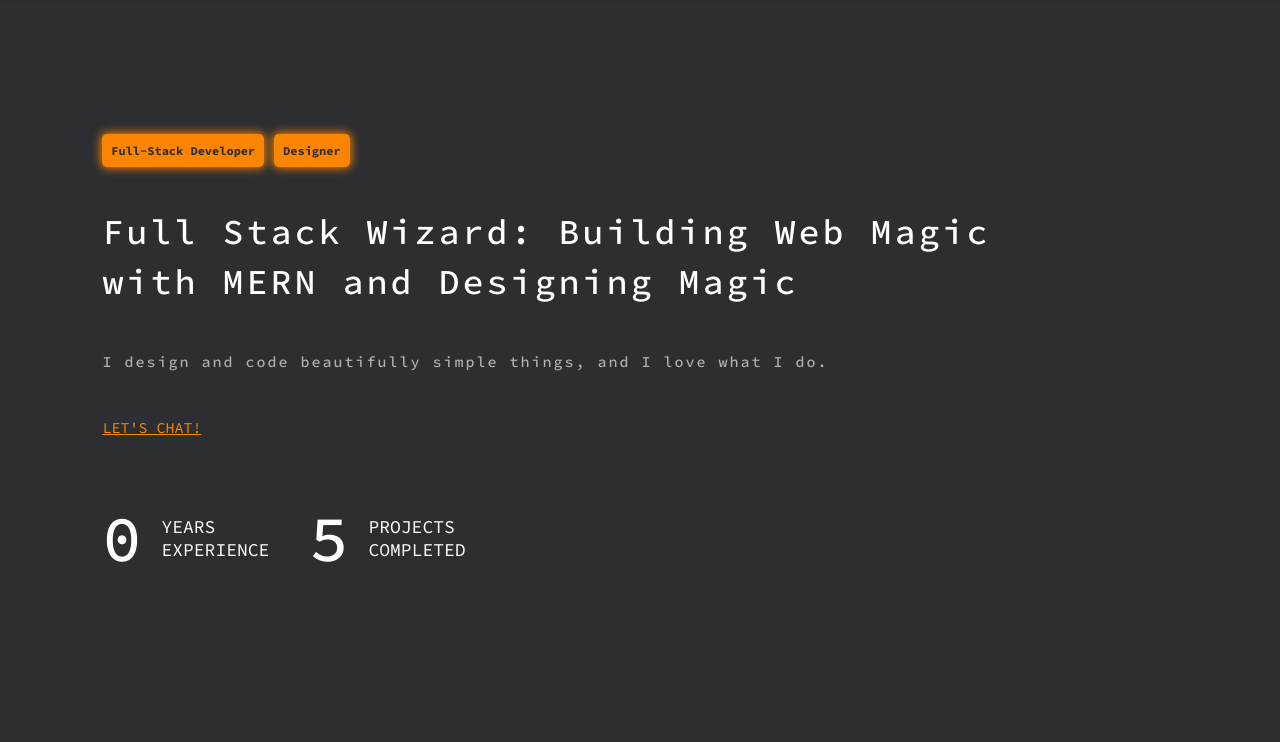
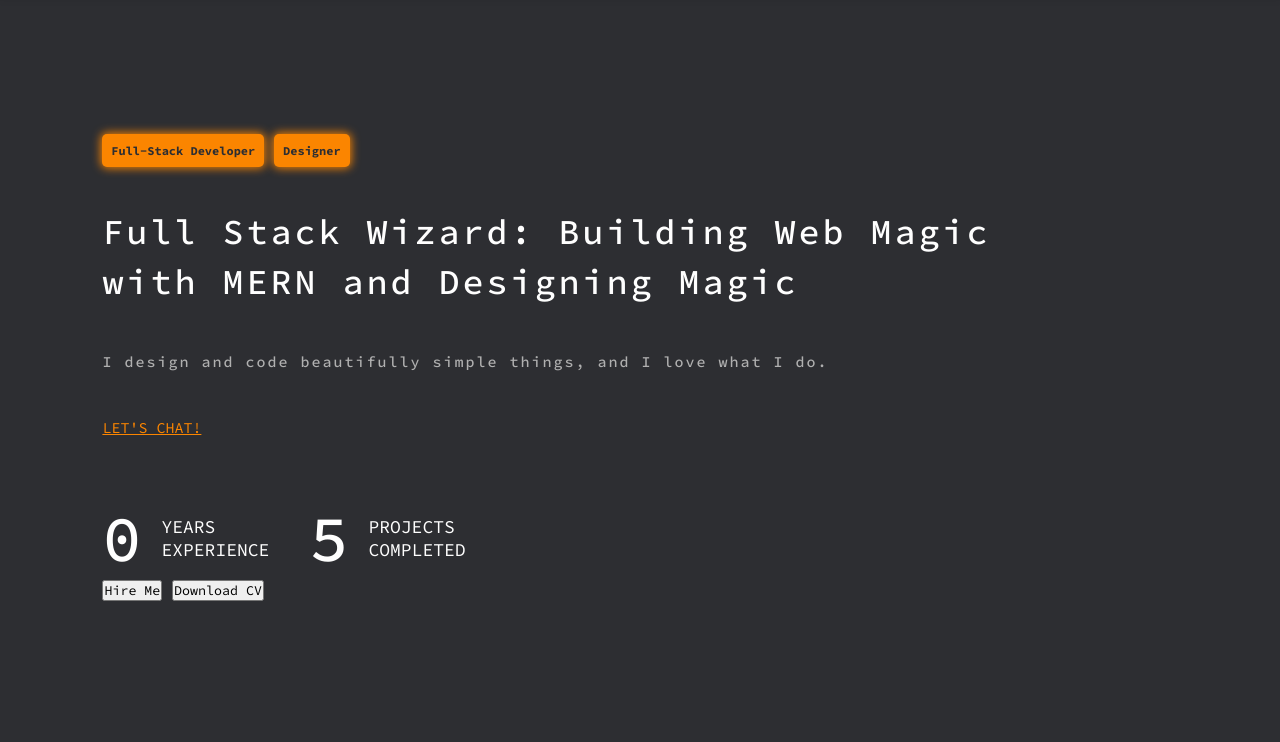
Before and after one commit to salihkm0/my-portfolio, a plain HTML site: page index.html in a window 1280 px wide. Shown: the part 58-800 px from the top of the page. Drawn offline with Linux system fonts and the light colour scheme.

Commit message:
cv button added

```diff
--- a/index.html
+++ b/index.html
@@ -64,6 +64,14 @@
                 <p>YEARS<br>EXPERIENCE</p>
                 <h1>5</h1>
                 <p>PROJECTS<br>COMPLETED</p>
+            </div>
+            <div class="hero-btn">
+                <a href="#">
+                    <Button>Hire Me</Button>
+                </a>
+                <a href="https://drive.google.com/file/d/17FsWWeQAVcSLIA5PZu_BwGrfIBYiFvra/view?usp=sharing">
+                    <Button>Download CV</Button>
+                </a>
             </div>
         </div>
         <div class="hero-body-2">
```
